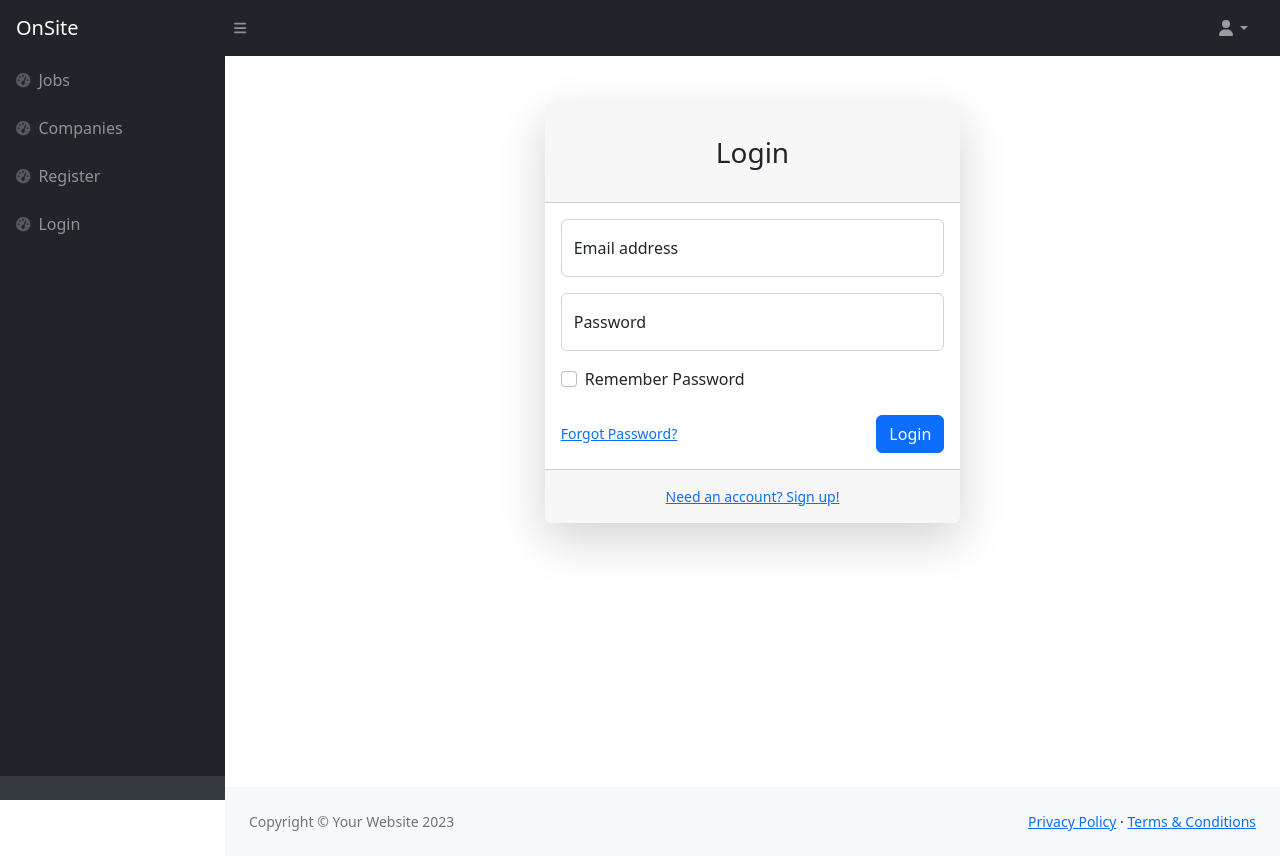
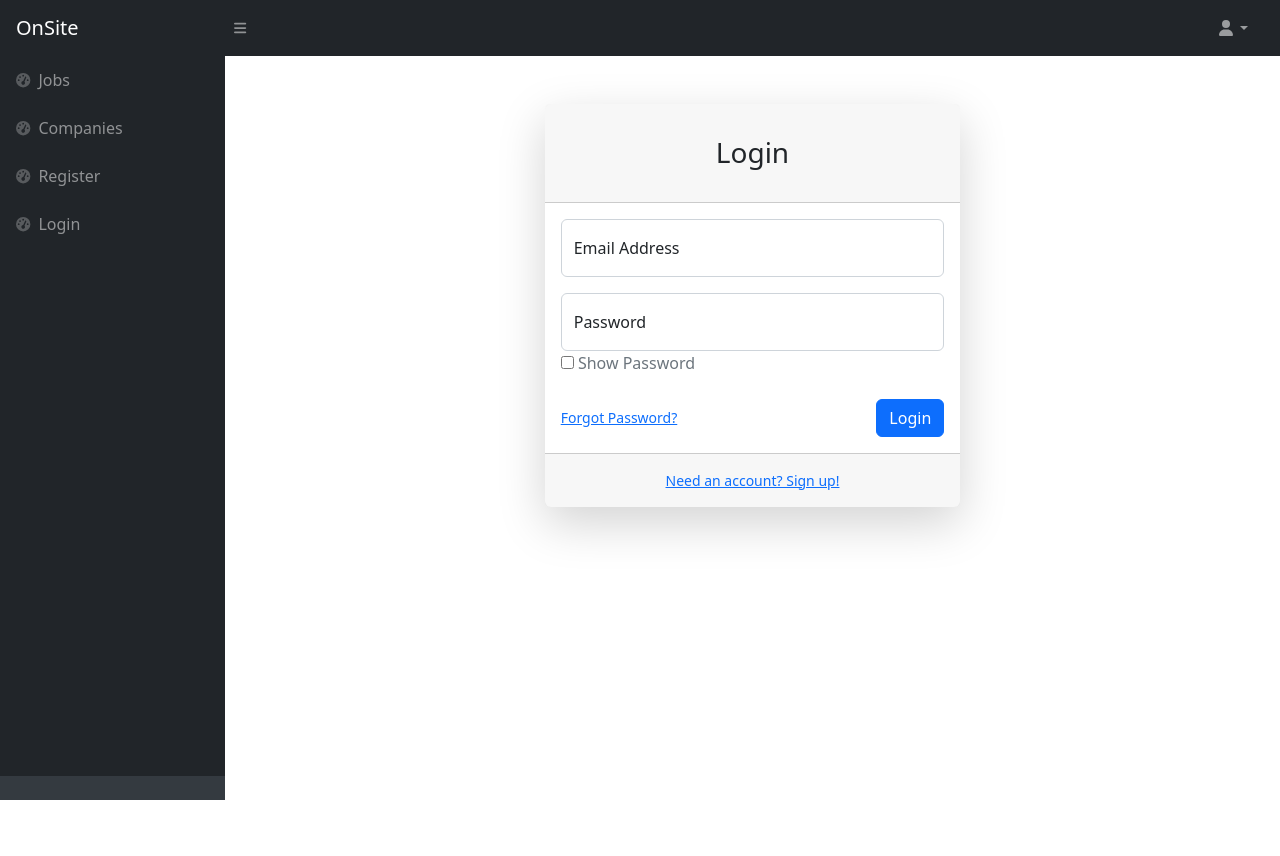
Before and after one commit to adrian007i/onsite, a Django app: page /login in a window 1280 px wide. Run offline with Django 5.2, Linux system fonts and the light colour scheme; some libraries are stand-ins or nearby versions.

Commit message:
login page

```diff
--- a/app/public/urls.py
+++ b/app/public/urls.py
@@ -5,6 +5,7 @@ from . import views
 urlpatterns = [
     path("", views.index, name="index"),
     path("login", views.user_login, name="login"),
+    path("login_ajax", views.login_ajax),
     path("logout", views.user_logout, name="logout"),
     path("register", views.register, name="register"),
     path("register_ajax", views.register_ajax,),
--- a/app/public/views.py
+++ b/app/public/views.py
@@ -4,12 +4,29 @@ from django.db import IntegrityError
 from django.core.exceptions import BadRequest
 from app.models import *
 from django.contrib.auth import authenticate, login as auth_login, logout as auth_logout ,get_user_model
+from django.contrib.auth.hashers import make_password
 
 def index(request):
      return HttpResponseRedirect("/jobs")
 
 def user_login(request):
     return render(request , "public/login.html")
+
+def login_ajax(request):
+
+    try:
+        print(request.POST.get("password") , request.POST.get("email"))
+        user = authenticate(request, username=request.POST.get("email"), password=request.POST.get("password"))
+        print(user)
+        if user:
+            auth_login(request,user)
+            return JsonResponse ({'redirect' : f'/{user.role}/profile'})
+        else:
+            return JsonResponse({"server" : "Invalid Credentials"} , status=400)
+
+    except Exception as e:
+        return JsonResponse({"server" : "Something went wrong. Try Later!"} , status=400)
+
 
 def user_logout(request):
     return HttpResponse("logout")
@@ -26,7 +43,7 @@ def register_ajax(request):
         last_name = request.POST.get("last_name"),
         headline = request.POST.get("headline"),
         role = request.POST.get("role"),
-        password= request.POST.get("password"))
+        password= make_password(request.POST.get("password")))
 
         auth_login(request,user)
 
--- a/templates/public/login.html
+++ b/templates/public/login.html
@@ -13,22 +13,35 @@
                             <div class="card shadow-lg border-0 rounded-lg mt-5">
                                 <div class="card-header"><h3 class="text-center font-weight-light my-4">Login</h3></div>
                                 <div class="card-body">
-                                    <form>
-                                        <div class="form-floating mb-3">
-                                            <input class="form-control" id="inputEmail" type="email" placeholder="name@example.com" />
-                                            <label for="inputEmail">Email address</label>
+                                    <form id="loginForm" novalidate >
+                                        {% csrf_token %}
+                                        <div class="form-floating mb-3" id="email">
+                                            <input name="email" type="email" placeholder="" class="form-control"
+                                                required>
+                                            <label for="email">Email Address</label>
+                                            <div class="invalid-feedback"></div>
                                         </div>
-                                        <div class="form-floating mb-3">
-                                            <input class="form-control" id="inputPassword" type="password" placeholder="Password" />
+
+
+                                        <div class="form-floating mb-3" id="password">
+                                            <input class="form-control" id="passwordInput" name="password" type="password" placeholder="" required />
                                             <label for="inputPassword">Password</label>
+                                            <div class="invalid-feedback" id="password_error"></div>
+
+                                            <div>
+                                                <input type="checkbox" id="show" onchange="passwordToggle('passwordInput')"> <label for="show" class="text-secondary"> Show Password</label>
+                                            </div>
                                         </div>
-                                        <div class="form-check mb-3">
-                                            <input class="form-check-input" id="inputRememberPassword" type="checkbox" value="" />
-                                            <label class="form-check-label" for="inputRememberPassword">Remember Password</label>
+
+                                        <div class="form-floating mb-3" id="server">
+                                            <input name="server" type="hidden" class="form-control is-invalid">
+                                            <div class="invalid-feedback"></div>
                                         </div>
+
+
                                         <div class="d-flex align-items-center justify-content-between mt-4 mb-0">
                                             <a class="small" href="password.html">Forgot Password?</a>
-                                            <a class="btn btn-primary" href="index.html">Login</a>
+                                            <button class="btn btn-primary" id="submit_btn" type="submit">Login</button>
                                         </div>
                                     </form>
                                 </div>
@@ -41,22 +54,55 @@
                 </div>
             </main>
         </div>
-        <div id="layoutAuthentication_footer">
-            <footer class="py-4 bg-light mt-auto">
-                <div class="container-fluid px-4">
-                    <div class="d-flex align-items-center justify-content-between small">
-                        <div class="text-muted">Copyright &copy; Your Website 2023</div>
-                        <div>
-                            <a href="#">Privacy Policy</a>
-                            &middot;
-                            <a href="#">Terms &amp; Conditions</a>
-                        </div>
-                    </div>
-                </div>
-            </footer>
-        </div>
     </div>
 </div>
 
 
+<script>
+
+    let errors = {
+        email: "Invalid Email",
+        password: "Required",
+        server: ""
+    }
+
+    // on submit of registration form
+    document.getElementById('loginForm').addEventListener('submit', async function (event) {
+        event.preventDefault();
+
+        setErrors(errors, false);
+
+        // check validation
+        if (this.checkValidity()) {
+
+            pending("submit_btn", "Authenticating ... ", true)
+
+            // ajax reqeust to submit form
+            fetch("/login_ajax",
+                {
+                    body: new FormData(this),
+                    method: 'POST'
+                }).then(res => {
+
+                    pending("submit_btn", "Login", false)
+
+                    if (!res.ok)
+                        return res.text().then(text => { throw new Error(text) })
+                    else
+                        return res.json();
+
+                }).then(data => {
+                    window.location.href = data.redirect;
+
+                }).catch(err => {
+                    const serverErrors = JSON.parse(err.message);
+                    setErrors(serverErrors , true);
+                });
+        }
+
+        this.classList.add('was-validated')
+    }, false)
+</script>
+
+
 {% endblock %}
```
Also changed, not shown: db.sqlite3.
